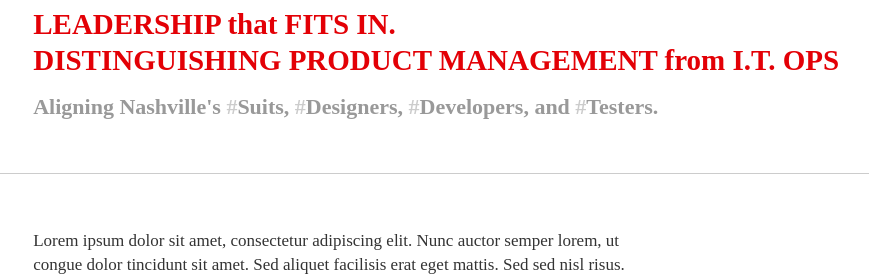
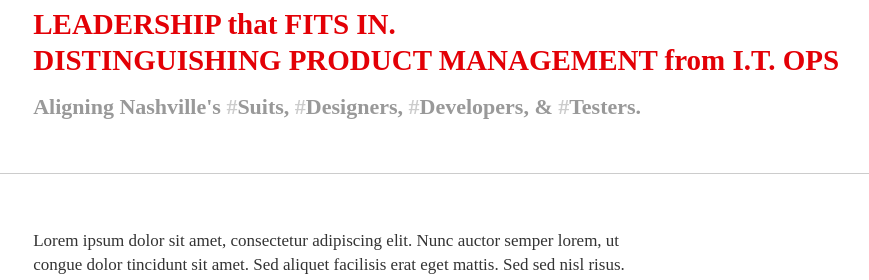
Before and after one commit to wovchko/inklings, a Jekyll site: the page built from index.html, in a window 1280 px wide. Shown: the part 141-421 px from the top of the page, without its empty margins (295-1164 px from the left). Built offline with Jekyll 4.4.1, drawn with Linux system fonts in a browser that asks for light colours; Markdown is read by kramdown in place of the engine named in the settings; the list of posts is cut into pages by our own code.

Commit message:
Implementing header and footer templates

```diff
--- a/_includes/header.html
+++ b/_includes/header.html
@@ -29,7 +29,7 @@
           <h3>Execution <span class="lower">that</span> stands out.</h3>
           <h3>Leadership <span class="lower">that</span> fits in.</h3>
           <h3>Distinguishing Product <span class="hidden-phone">Management</span> <span class="lower">from</span> I.T. <span class="hidden-phone">Ops</span></h3>
-          <h4>Aligning <a href="http://goo.gl/maps/pAuiF" target="_blank">Nashville's</a> <span>#</span><a href="#">Suits</a>, <span>#</span><a href="#">Designers</a>, <span>#</span><a href="#">Developers</a>, and <span>#</span><a href="#">Testers</a>.</h4>
+          <h4>Aligning <a href="http://goo.gl/maps/pAuiF" target="_blank">Nashville's</a> <span>#</span><a href="#">Suits</a>, <span>#</span><a href="#">Designers</a>, <span>#</span><a href="#">Developers</a>, &amp; <span>#</span><a href="#">Testers</a>.</h4>
         </div>
         <div class="span3"></div>
       </div>
```
